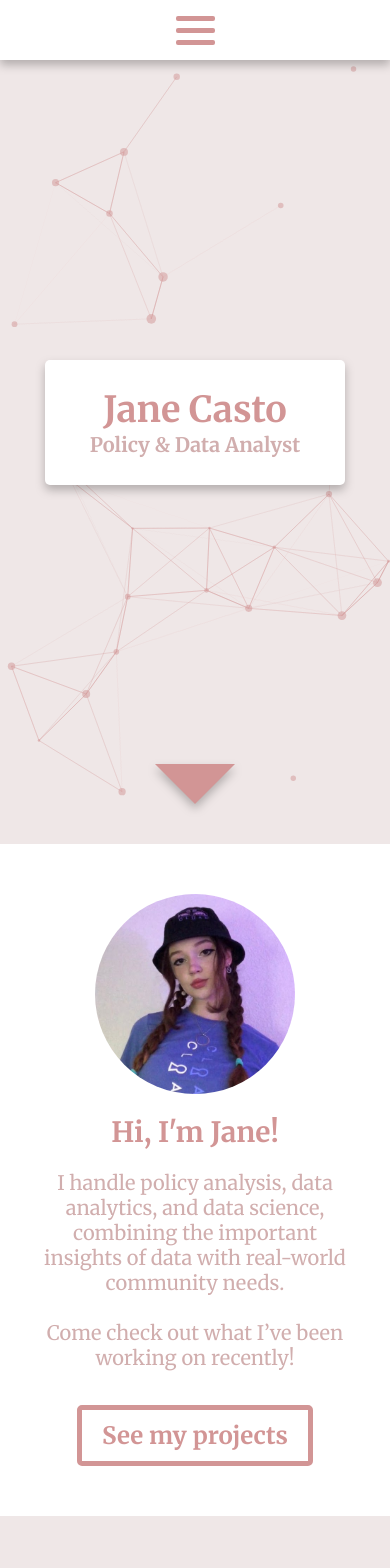
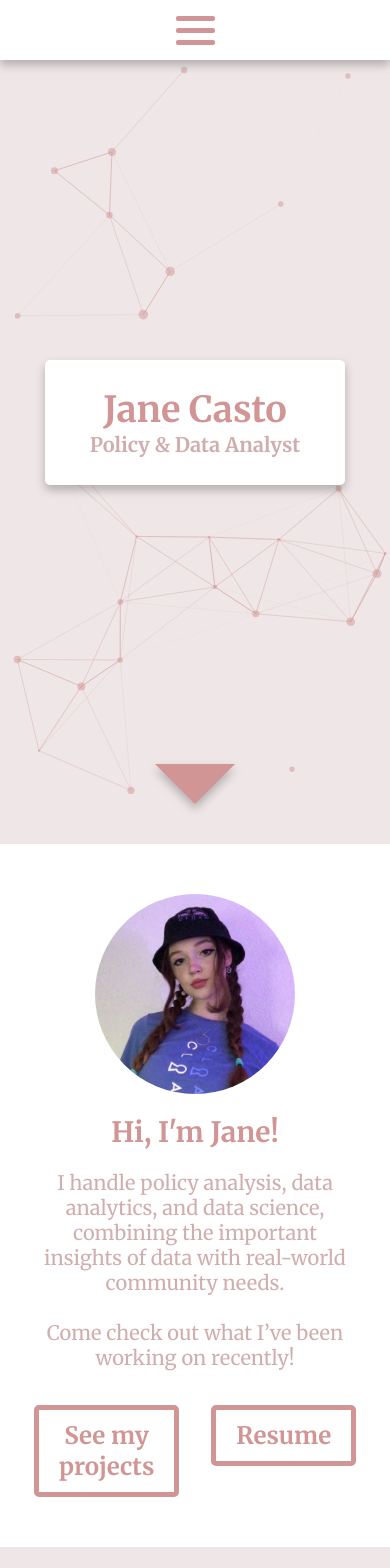
Before and after one commit to valerio-alan/Jane-Casto-Portfolio, a React (Vite) app: page / in a window 390 px wide. Shown: the top 1568 px of the page. Built offline with nearby package versions, Linux system fonts and the light colour scheme.

Commit message:
Added Resume button

```diff
--- a/src/components/Intro.jsx
+++ b/src/components/Intro.jsx
@@ -9,8 +9,11 @@ export default function Intro(props) {
                     <h3>Hi, I'm Jane!</h3>
                     <p>I handle policy analysis, data analytics, and data science, combining the important insights of data with real-world community needs.
                     <br/><br/>Come check out what I’ve been working on recently!</p>
-                    <div className='intro-button'>
+                    <div className='intro-buttons'>
                         <h3 className='pointer unselectable' onClick={props.sections[2] && props.sections[2].offsetFunc}>See my projects</h3>
+                        <a className='unselectable' href="/Resume.pdf" target='_blank'>
+                            <h3 className='unselectable'>Resume</h3>
+                        </a>
                     </div>
                 </div>
             </div>
--- a/src/index.css
+++ b/src/index.css
@@ -359,21 +359,22 @@ header a {
   margin: 0;
 }
 
-.intro-button {
+.intro-buttons {
   display: flex;
   text-decoration: none;
   width: -webkit-fit-content;
   width: -moz-fit-content;
   width: fit-content;
+  gap: 2rem;
 }
 
-.intro-button h3:hover {
+.intro-buttons h3:hover {
   color: white;
   background-color: var(--accent-color);
   bottom: 10px;
 }
 
-.intro-button h3 {
+.intro-buttons h3 {
   position: relative;
   bottom: 0;
   width: -webkit-fit-content;
@@ -388,6 +389,10 @@ header a {
   margin: 35px 0 0 0;
   border-radius: 5px;
   transition: color 0.4s ease, background-color 0.4s ease, bottom 0.4s ease;
+}
+
+.intro-buttons a {
+  text-decoration: none;
 }
 
 @media screen and (max-width: 1024px) {
@@ -410,7 +415,7 @@ header a {
     font-size: 1.5rem;
   }
 
-  .intro-button {
+  .intro-buttons {
     margin: 0 auto;
   }
 }
@@ -451,11 +456,11 @@ header a {
     font-size: 1.25rem;
   }
 
-  .intro-button {
+  .intro-buttons {
     margin: 0 auto;
   }
 
-  .intro-button h3 {
+  .intro-buttons h3 {
     font-size: 1.5rem;
   }
 }
@@ -556,6 +561,11 @@ header a {
 
 /* Contact Styling */
 
+#Contact {
+  --background-color: white;
+  background-color: var(--background-color);
+}
+
 .contact-text {
   box-sizing: border-box;
   text-align: center;
--- a/src/pages/HomePage.jsx
+++ b/src/pages/HomePage.jsx
@@ -42,9 +42,9 @@ export default function HomePage() {
       <Home sections={sections}/>
       <Intro sections={sections}/>
       <Portfolio windowWidth={windowWidth}/>
-      <div className='section' id='Resume' style={{height:'1000px', backgroundColor:'white'}}>
+      {/* <div className='section' id='Resume' style={{height:'1000px', backgroundColor:'white'}}>
         <div style={{height:'100%', width:'1%', backgroundColor:'#EFE7E7', marginInline:'auto'}}></div>
-      </div>
+      </div> */}
       <Contact/>
     </div>
   )
```
Also changed, not shown: 1 other file (tests, documents, lock files or other folders).
